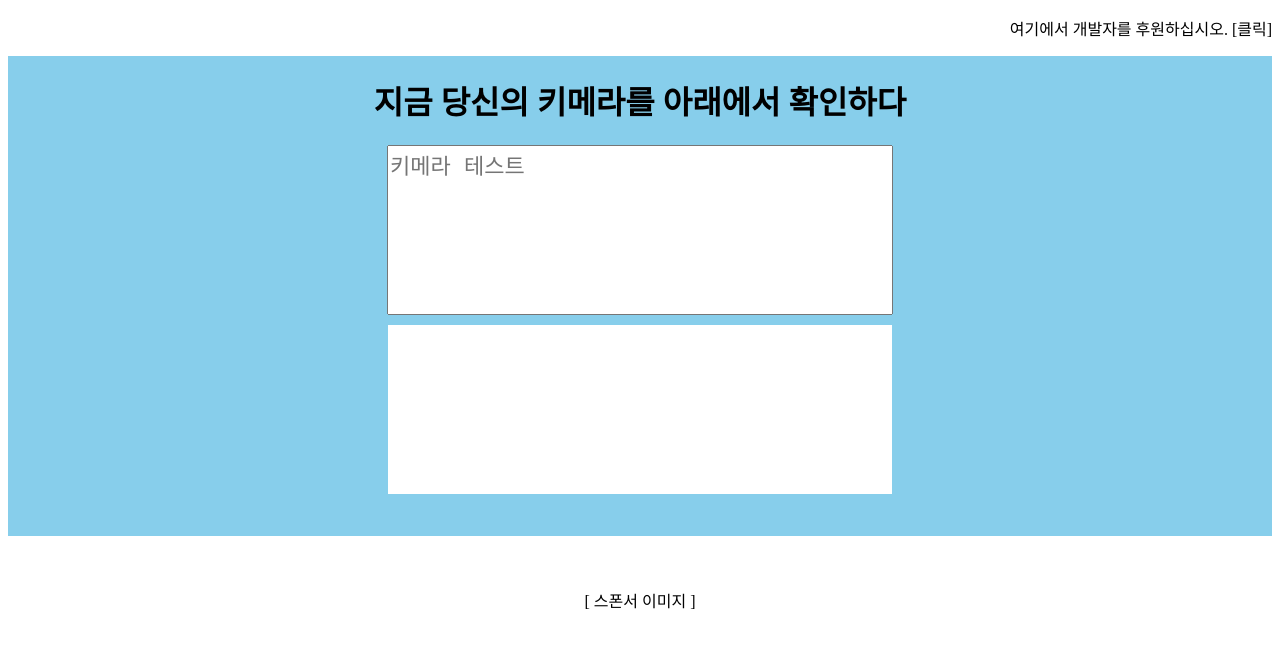
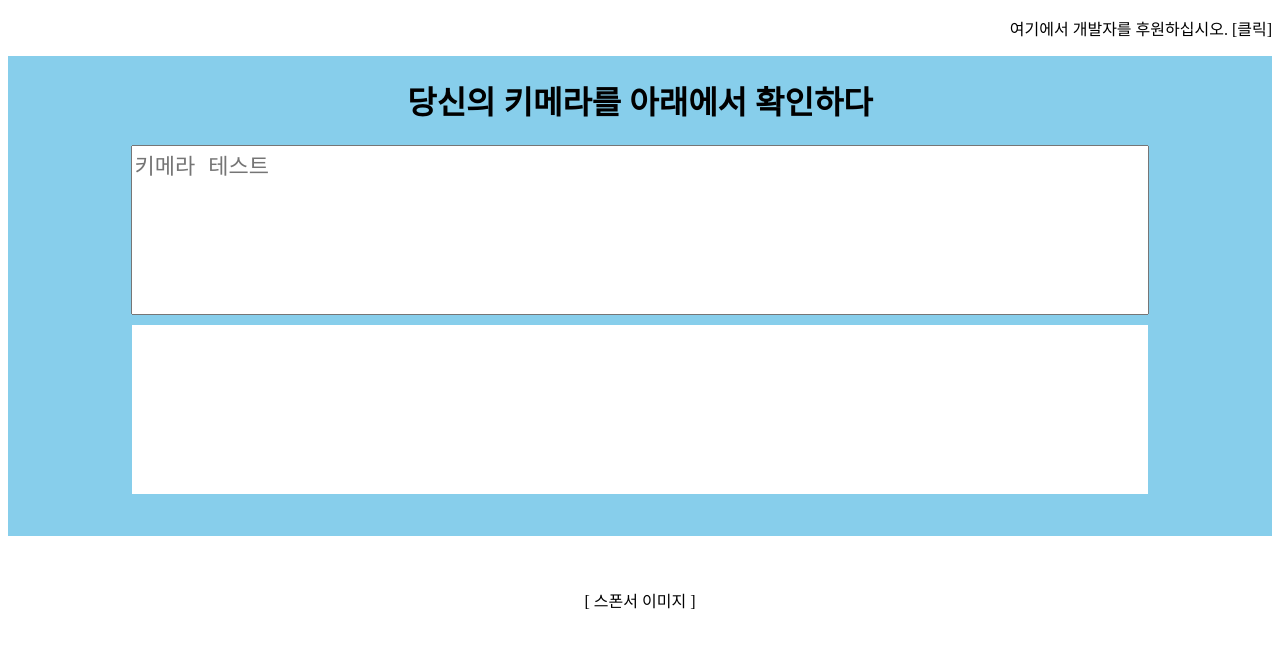
Before and after one commit to SuhYeoJee/simplePages, a plain HTML site: page chimeraTestPage.html in a window 1280 px wide. Drawn offline with Linux system fonts and the light colour scheme; a web font is replaced by a local one.

Commit message:
Add files via upload

```diff
--- a/chimeraTestPage.html
+++ b/chimeraTestPage.html
@@ -33,7 +33,7 @@
         textarea {
             margin-bottom: 10px;
             resize: none;
-            width: 500px;
+            width: 80%;
             height: 200px;
             font-size: 22px;
         }
@@ -49,7 +49,7 @@
 <body>
     <p class = "right-aligned"> 여기에서 개발자를 후원하십시오. [클릭]</p>
     <div id="mainBox">
-        <h1>지금 당신의 키메라를 아래에서 확인하다</h1>
+        <h1>당신의 키메라를 아래에서 확인하다</h1>
         <textarea id="myTextArea"  placeholder="키메라 테스트" oninput="showText(this.value)"></textarea>
         <textarea id="outputText" readonly></textarea>
         <p></p>
```
